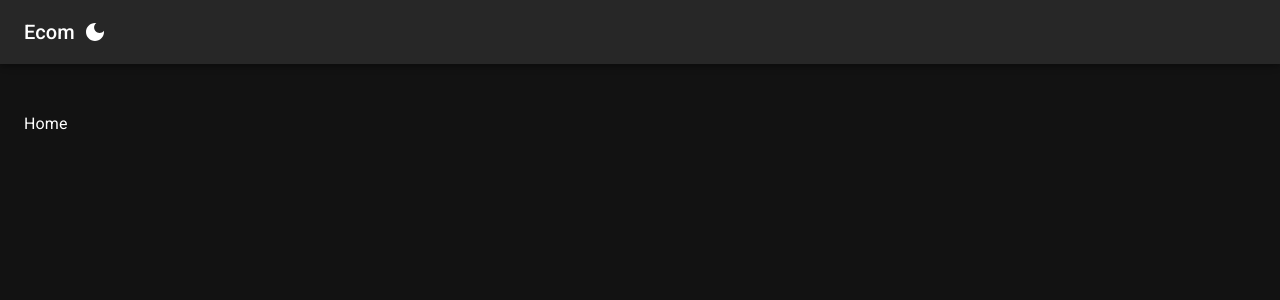
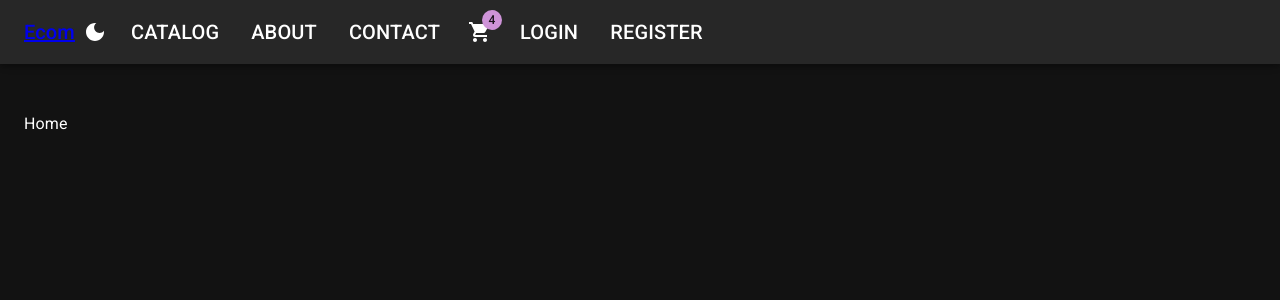
Before and after one commit to krutiksheth/ecom, a React (Vite) app in the folder react-client/: page / in a window 1280 px wide. Shown: the top 300 px of the page. Built offline with nearby package versions, Linux system fonts and the light colour scheme.

Commit message:
added links to navbar

```diff
--- a/react-client/src/app/layout/NavBar.tsx
+++ b/react-client/src/app/layout/NavBar.tsx
@@ -1,5 +1,17 @@
-import {AppBar, IconButton, Toolbar, Typography} from "@mui/material";
-import {DarkMode, LightMode} from "@mui/icons-material";
+import {AppBar, IconButton, List, ListItem, Toolbar, Typography, Badge} from "@mui/material";
+import {DarkMode, LightMode, ShoppingCart} from "@mui/icons-material";
+import { NavLink } from "react-router-dom";
+
+const midLinks = [
+    { title: "catalog", path: "/catalog" },
+    { title: "about", path: "/about" },
+    { title: "contact", path: "/contact" },
+];
+
+const rightLinks = [
+    { title: "login", path: "/login" },
+    { title: "register", path: "/register" },
+];
 
 type Props = {
     darkMode: boolean;
@@ -10,10 +22,25 @@ const NavBar = ({ darkMode, toggleDarkMode}: Props) => {
     return (
         <AppBar position="fixed">
             <Toolbar>
-                <Typography variant="h6">Ecom</Typography>
+                <Typography component={NavLink} to="/" variant="h6">Ecom</Typography>
                 <IconButton onClick={toggleDarkMode}>
                     {darkMode? <DarkMode />:<LightMode sx={{color:"yellow"}}/>}
                 </IconButton>
+                <List sx={{display: "flex"}}>
+                    {midLinks.map(({ title, path}) => (
+                        <ListItem sx={{color:'inherit', typography:'h6'}} component={NavLink} to={path} key={path}>{title.toUpperCase()}</ListItem>
+                    ))}
+                </List>
+                <IconButton  size="large" sx={{color:'inherit'}} >
+                    <Badge badgeContent="4" color="secondary">
+                        <ShoppingCart />
+                    </Badge>
+                </IconButton>
+                <List sx={{display: "flex"}}>
+                    {rightLinks.map(({ title, path}) => (
+                        <ListItem sx={{color:'inherit', typography:'h6'}} component={NavLink} to={path} key={path}>{title.toUpperCase()}</ListItem>
+                    ))}
+                </List>
             </Toolbar>
         </AppBar>
     );
```
Also changed, not shown: 1 other file (tests, documents, lock files or other folders).
